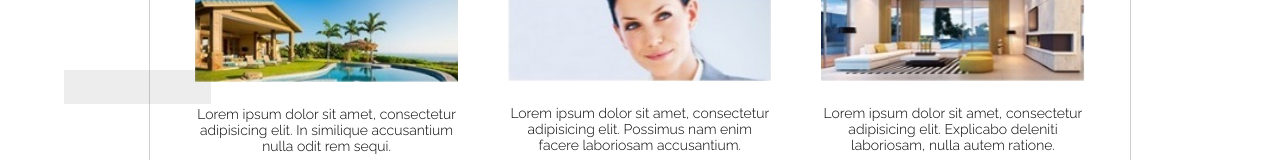
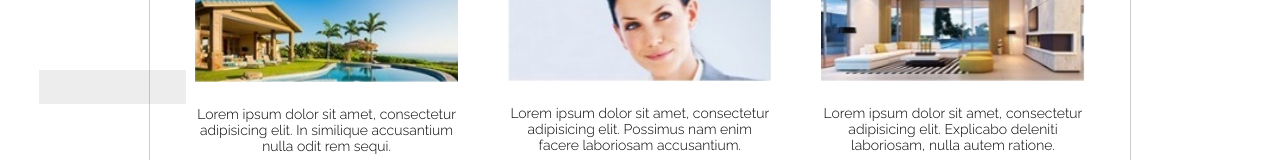
Before and after one commit to mdmostafa15/image_to_template, a plain HTML site: page index.html in a window 1280 px wide. Shown: the part 631-791 px from the top of the page. Drawn offline with Linux system fonts and the light colour scheme.

Commit message:
Update style.css

```diff
--- a/css/style.css
+++ b/css/style.css
@@ -58,10 +58,9 @@
     width: 147px;
     height: 34px;
     position: absolute;
-    margin: -235px 0px 0px 25px;
     opacity: 0.1;
  /* code for IE  */
-    filter: 1px;
+    filter: 1;
     left:39px;
     bottom:65px;
 }
```
